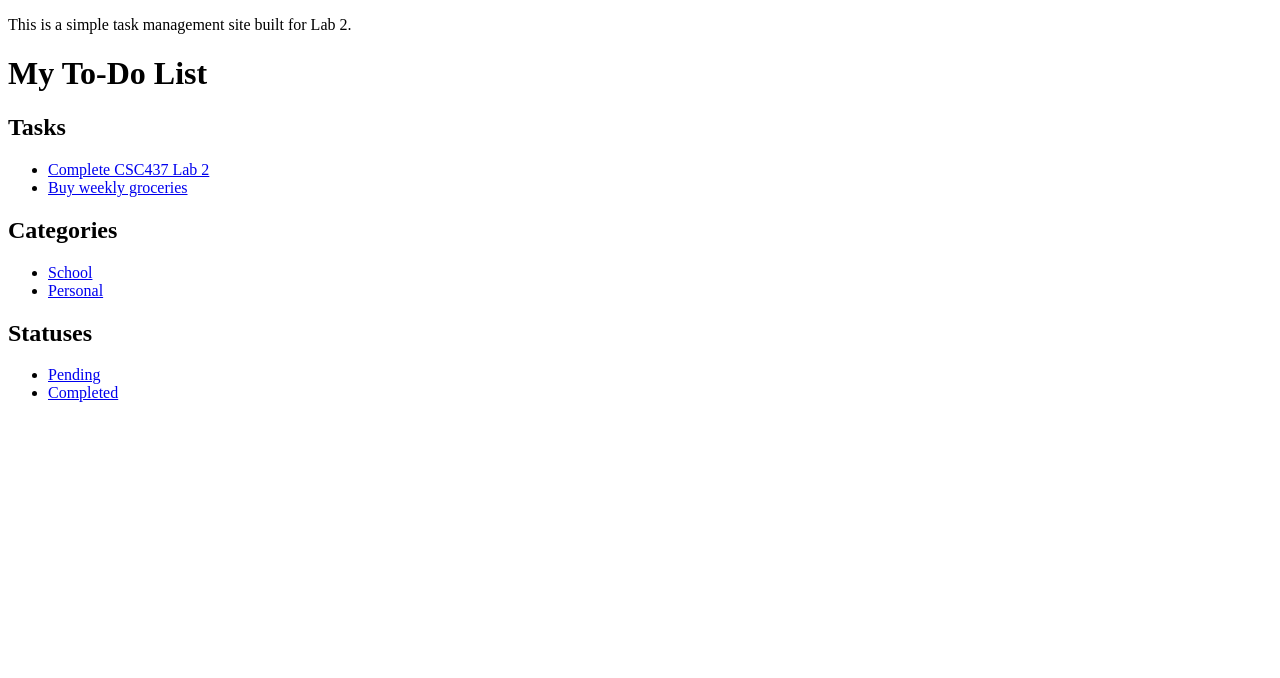
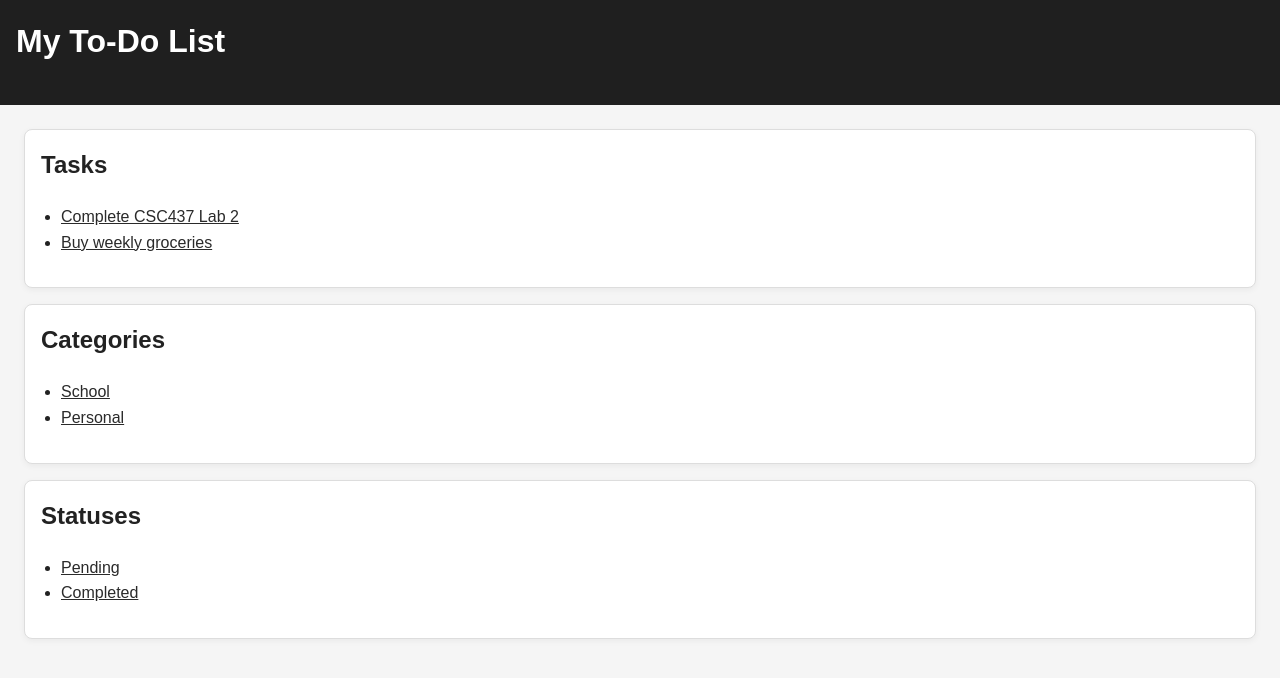
Before and after one commit to achou05/csc437, a website: page packages/proto/public/index.html in a window 1280 px wide. Drawn offline with Linux system fonts and the light colour scheme.

Commit message:
Complete Lab 3 CSS design tokens

```diff
--- a/packages/proto/public/index.html
+++ b/packages/proto/public/index.html
@@ -3,7 +3,10 @@
   <head>
     <meta charset="UTF-8" />
     <title>To-Do List</title>
-    <p>This is a simple task management site built for Lab 2.</p>
+
+    <link rel="stylesheet" href="/styles/tokens.css" />
+    <link rel="stylesheet" href="/styles/page.css" />
+
   </head>
   <body>
     <header>
--- /dev/null
+++ b/packages/proto/public/styles/page.css
@@ -0,0 +1,61 @@
+body {
+  margin: 0;
+  padding: 0;
+  font-family: var(--font-family-base);
+  background-color: var(--color-background-page);
+  color: var(--color-text);
+}
+
+header {
+  background-color: var(--color-background-header);
+  color: var(--color-text-inverted);
+  padding: var(--space-medium);
+}
+
+main {
+  padding: var(--space-large);
+}
+
+section,
+article {
+  background-color: var(--color-background-card);
+  border: 1px solid var(--color-border);
+  border-radius: var(--radius-medium);
+  padding: var(--space-medium);
+  margin-bottom: var(--space-medium);
+  box-shadow: 0 2px 6px rgba(0, 0, 0, 0.05);
+}
+
+h1,
+h2 {
+  margin-top: 0;
+}
+
+a {
+  color: var(--color-accent);
+  text-decoration: none;
+}
+
+a:hover {
+  color: var(--color-accent-hover);
+  text-decoration: underline;
+}
+
+header a {
+  color: var(--color-text-inverted);
+}
+
+ul {
+  padding-left: 1.25rem;
+}
+body {
+  line-height: 1.6;
+}
+a {
+  color: var(--color-accent);
+  text-decoration: underline;
+}
+
+a:hover {
+  color: var(--color-accent-hover);
+}
--- /dev/null
+++ b/packages/proto/public/styles/tokens.css
@@ -0,0 +1,21 @@
+:root {
+  --color-background-page: #f5f5f5;
+  --color-background-header: #1f1f1f;
+  --color-background-card: #ffffff;
+
+  --color-text: #222222;
+  --color-text-inverted: #ffffff;
+
+  --color-accent: #2a2a2a;
+  --color-accent-hover: #000000;
+
+  --color-border: #dddddd;
+
+  --font-family-base: Arial, Helvetica, sans-serif;
+
+  --space-small: 0.5rem;
+  --space-medium: 1rem;
+  --space-large: 1.5rem;
+
+  --radius-medium: 8px;
+}
```
Also changed, not shown: packages/proto/public/categories/personal.html (+2 -0 lines), packages/proto/public/categories/school.html (+2 -0 lines), packages/proto/public/statuses/completed.html (+2 -0 lines), packages/proto/public/statuses/pending.html (+2 -0 lines), packages/proto/public/tasks/task-1.html (+2 -0 lines), packages/proto/public/tasks/task-2.html (+2 -0 lines).
